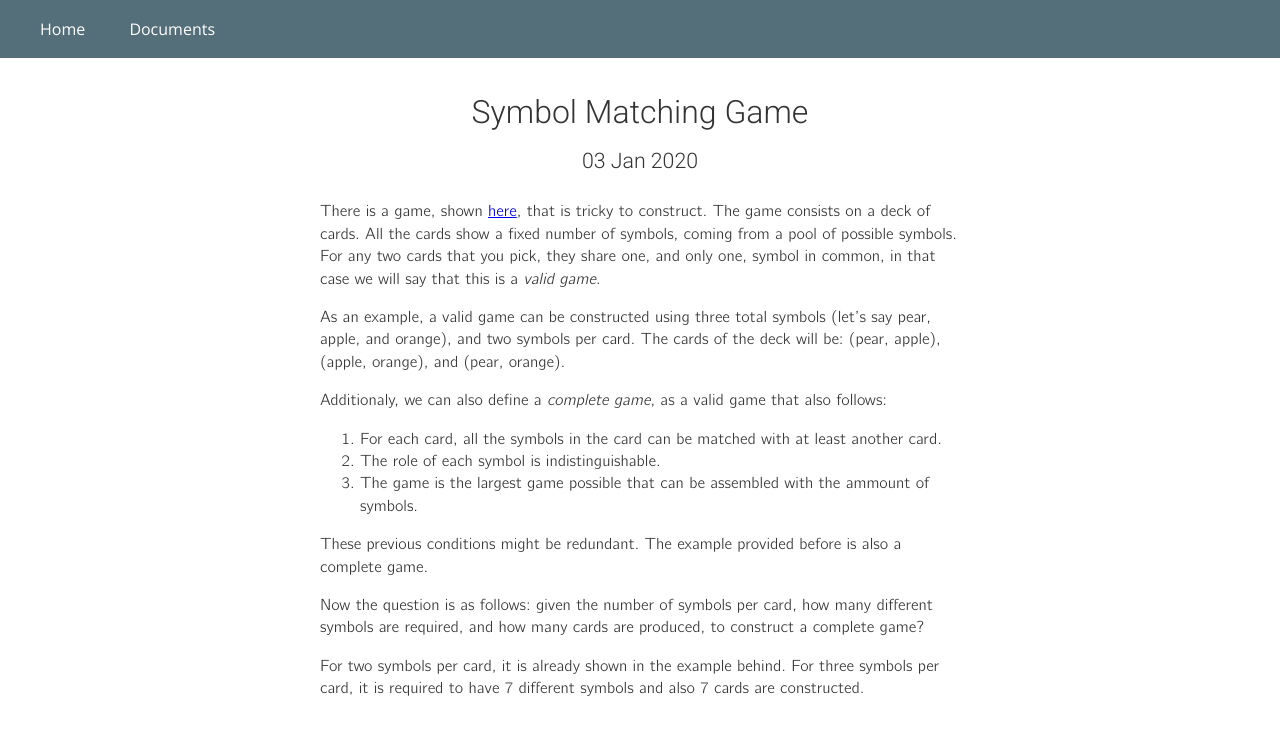
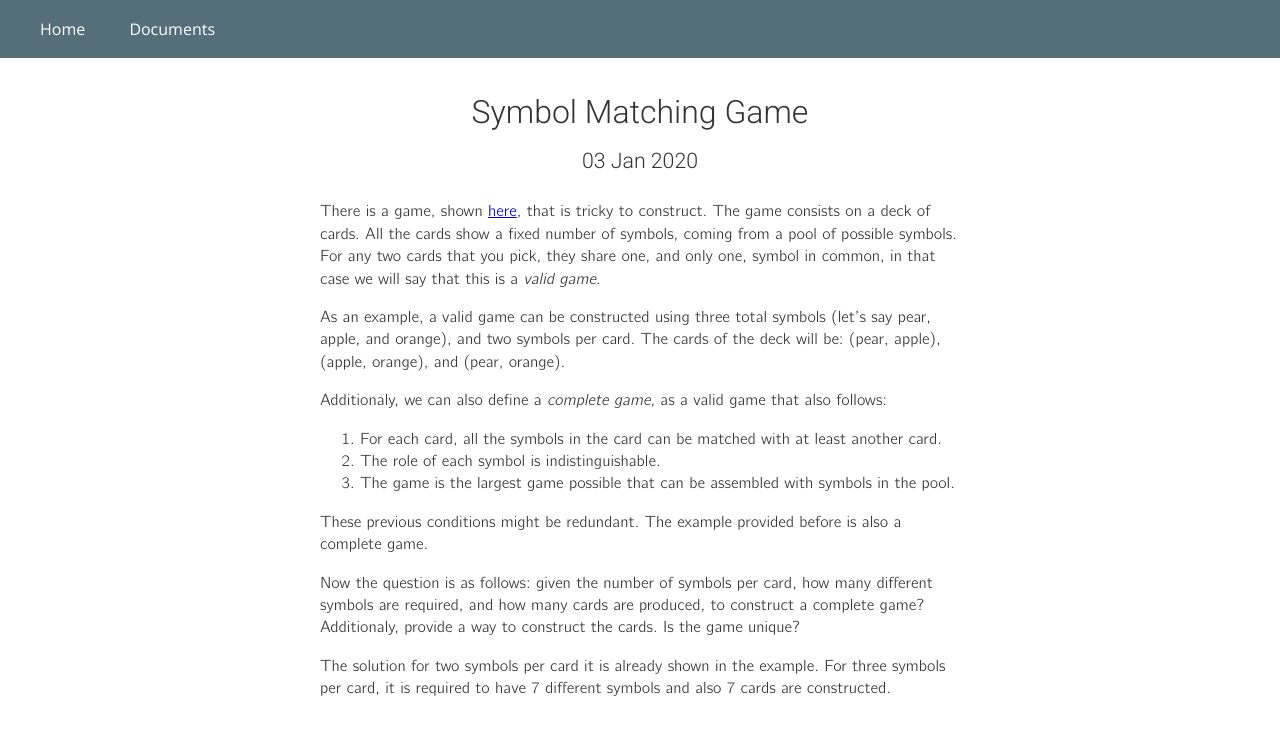
Before and after one commit to guillermobox/guillermobox.github.io, a Jekyll site: the page built from _docs/cardgame.md, in a window 1280 px wide. Shown: the top 735 px of the page. Built offline with Jekyll 4.4.1, drawn with Linux system fonts in a browser that asks for light colours.

Commit message:
More changes in the cardgame doc

```diff
--- a/_docs/cardgame.md
+++ b/_docs/cardgame.md
@@ -18,15 +18,17 @@ Additionaly, we can also define a *complete game*, as a valid game that also fol
 
 1. For each card, all the symbols in the card can be matched with at least another card.
 2. The role of each symbol is indistinguishable.
-3. The game is the largest game possible that can be assembled with the ammount of symbols.
+3. The game is the largest game possible that can be assembled with symbols in the pool.
 
 These previous conditions might be redundant. The example provided before is also a
 complete game.
 
 Now the question is as follows: given the number of symbols per card, how many different
 symbols are required, and how many cards are produced, to construct a complete game?
+Additionaly, provide a way to construct the cards. Is the game unique?
 
-For two symbols per card, it is already shown in the example behind. For three symbols
-per card, it is required to have 7 different symbols and also 7 cards are constructed.
+The solution for two symbols per card it is already shown in the example. For three
+symbols per card, it is required to have 7 different symbols and also 7 cards are
+constructed.
 
 [1]: https://www.teacherspayteachers.com/Product/FOOD-Matching-Game-Shout-Out-Word-of-Wisdom-3-5-box-Spot-the-Match-2930989
```
